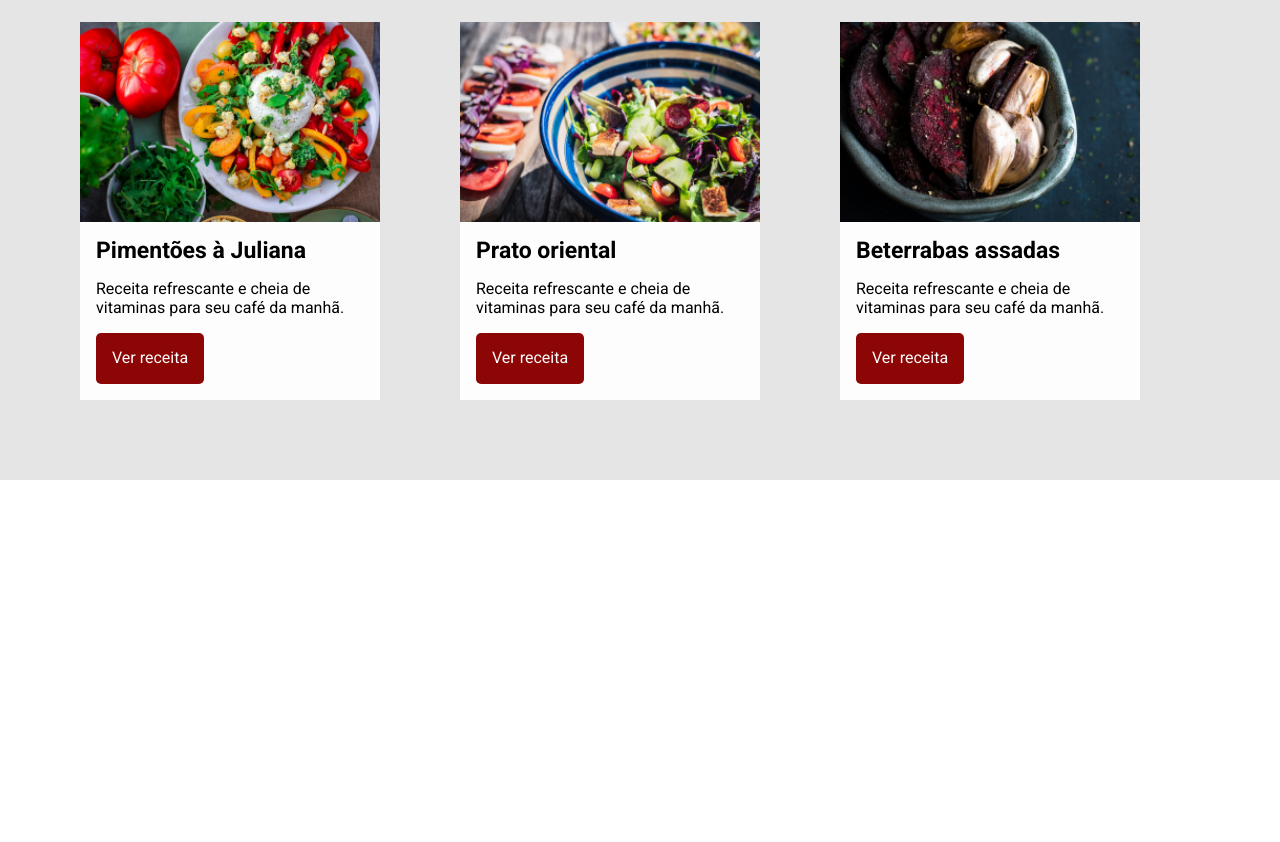
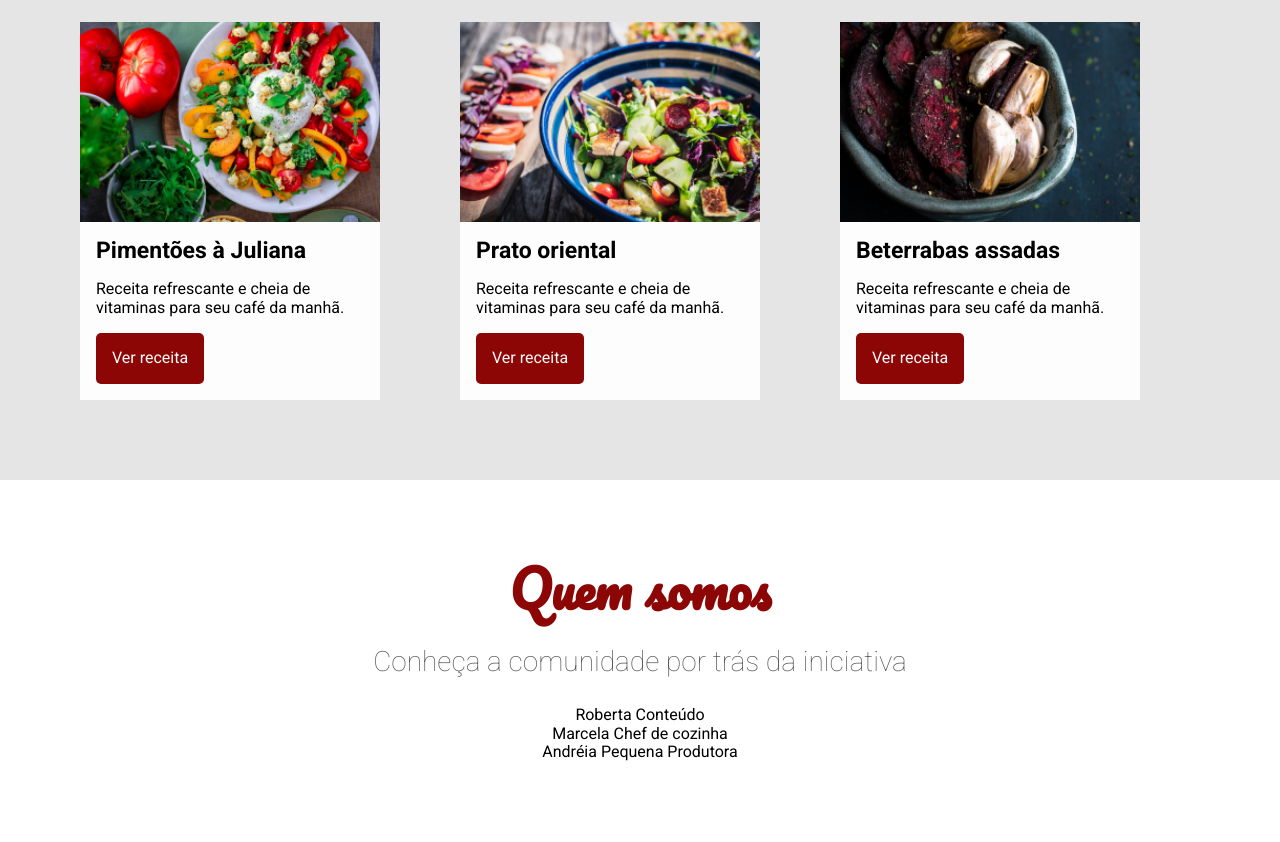
Before and after one commit to nubiasegovia/fruto-e-fruta-alura, a plain HTML site: page index.html in a window 1280 px wide. Shown: the part 1579-2421 px from the top of the page. Before the commit the page ends 2059 px from the top, so only its background shows below. Drawn offline with Linux system fonts and the light colour scheme.

Commit message:
[ADD] about us section html and css

```diff
--- /dev/null
+++ b/assets/css/quemSomos/quemSomos-descricao.css
@@ -0,0 +1,5 @@
+.quem-somos__descricao{
+    font-weight: 100;
+    font-size: 1.75rem;
+    color: #595959;
+}
--- /dev/null
+++ b/assets/css/quemSomos/quemSomos-titulo.css
@@ -0,0 +1,6 @@
+.quem-somos__titulo {
+    margin-bottom: 1rem;
+    color: #8d0606;
+    font-size: 3.1875rem;
+    font-family: Pacifico, cursive;
+}
--- /dev/null
+++ b/assets/css/quemSomos/quemSomos.css
@@ -0,0 +1,4 @@
+.quem-somos{
+    text-align: center;
+    padding: 5rem;
+}
--- a/index.html
+++ b/index.html
@@ -24,6 +24,9 @@
         <link rel="stylesheet" href="./assets/css/receita/receita-botao.css" />
         <link rel="stylesheet" href="./assets/css/receita/receita-imagem.css" />
         <link rel="stylesheet" href="./assets/css/receita/receita-titulo.css">
+        <link rel="stylesheet" href="./assets/css/quemSomos/quemSomos.css" >
+        <link rel="stylesheet" href="./assets/css/quemSomos/quemSomos-titulo.css">
+        <link rel="stylesheet" href="./assets/css/quemSomos/quemSomos-descricao.css">
 
     </head>
     <body>
@@ -100,6 +103,27 @@
             </div>
         </section>
 
+        <section class="quem-somos">
+            <h3 class="quem-somos__titulo">Quem somos</h3>
+            <p class="quem-somos__descricao">Conheça a comunidade por trás da iniciativa</p>
+            <div class="pessoas">
+                <div class="pessoa">
+                    <div class="pessoa__imagem pessoa__imagem--roberta"></div>
+                    <span class="pessoa__nome">Roberta</span>
+                    <span class="pessoa__funcao">Conteúdo</span>
+                </div>
+                <div class="pessoa">
+                    <div class="pessoa__imagem pessoa__imagem--marcela"></div>
+                    <span class="pessoa__nome">Marcela</span>
+                    <span class="pessoa__funcao">Chef de cozinha</span>
+                </div>
+                <div class="pessoa">
+                    <div class="pessoa__imagem pessoa__imagem--andreia"></div>
+                    <span class="pessoa__nome">Andréia</span>
+                    <span class="pessoa__funcao">Pequena Produtora</span>
+                </div>
+            </div>
+        </section>
 
     </body>
 </html>
```
